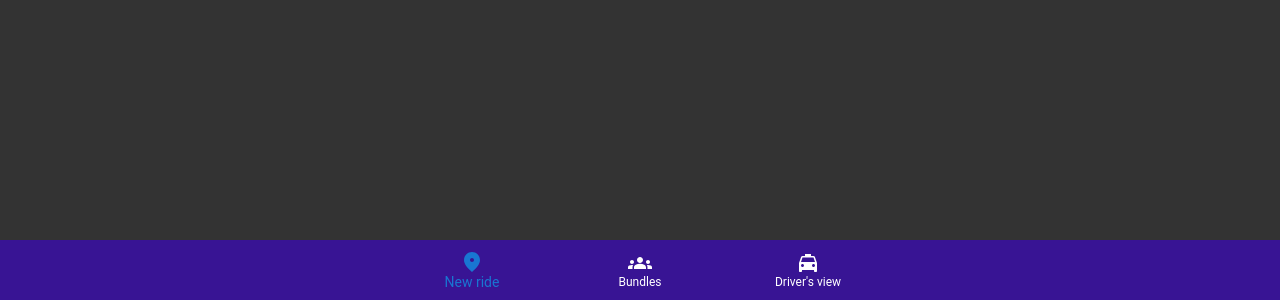
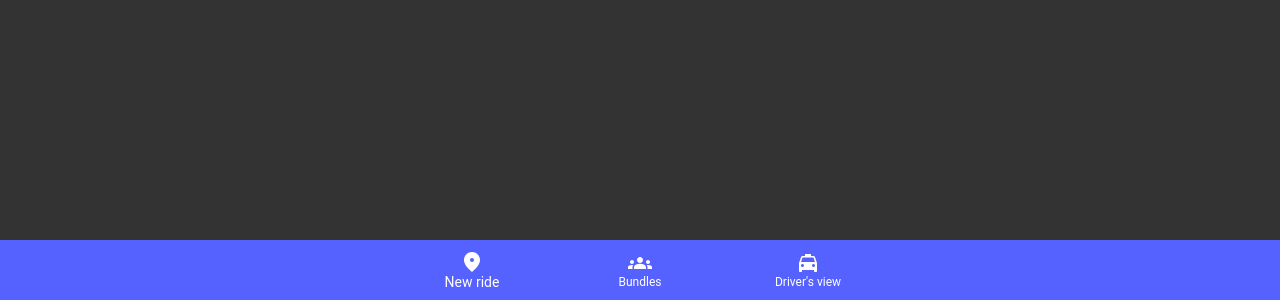
Before and after one commit to Larppuli/CommunityGoFrontend, a React (Create React App) app: page / in a window 1280 px wide. Shown: the part 500-800 px from the top of the page. Built offline with nearby package versions, Linux system fonts and the light colour scheme; no server answers.

Commit message:
changed color and disabled navbar highlighting

```diff
--- a/src/components/Navbar.js
+++ b/src/components/Navbar.js
@@ -7,7 +7,7 @@ import LocalTaxiIcon from '@mui/icons-material/LocalTaxi';
 
 // StyledBottomNavigation component to customize background color
 const StyledBottomNavigation = styled(BottomNavigation)(({ theme }) => ({
-  backgroundColor: '#381494',
+  backgroundColor: '#5662FF',
   position: 'fixed',
   bottom: 0,
   width: '100%',
@@ -26,9 +26,9 @@ function Navbar() {
       }}
       showLabels
     >
-      <BottomNavigationAction href='new-ride' label="New ride" value="new-ride" icon={<FmdGoodIcon />} sx={{ color: 'white' }} />
-      <BottomNavigationAction href='passenger-bundles' label="Bundles" value="passenger-bundles" icon={<GroupsIcon />} sx={{ color: 'white' }} />
-      <BottomNavigationAction href='driver-bundles' label="Driver's view" value="driver-bundles" icon={<LocalTaxiIcon />} sx={{ color: 'white' }} />
+      <BottomNavigationAction href='new-ride' label="New ride" value="new-ride" icon={<FmdGoodIcon />} sx={{ color: 'white', '&.Mui-selected': { color: 'white' } }} />
+      <BottomNavigationAction href='passenger-bundles' label="Bundles" value="passenger-bundles" icon={<GroupsIcon />} sx={{ color: 'white', '&.Mui-selected': { color: 'white' } }} />
+      <BottomNavigationAction href='driver-bundles' label="Driver's view" value="driver-bundles" icon={<LocalTaxiIcon />} sx={{ color: 'white', '&.Mui-selected': { color: 'white' } }} />
     </StyledBottomNavigation>
   );
 }
```
